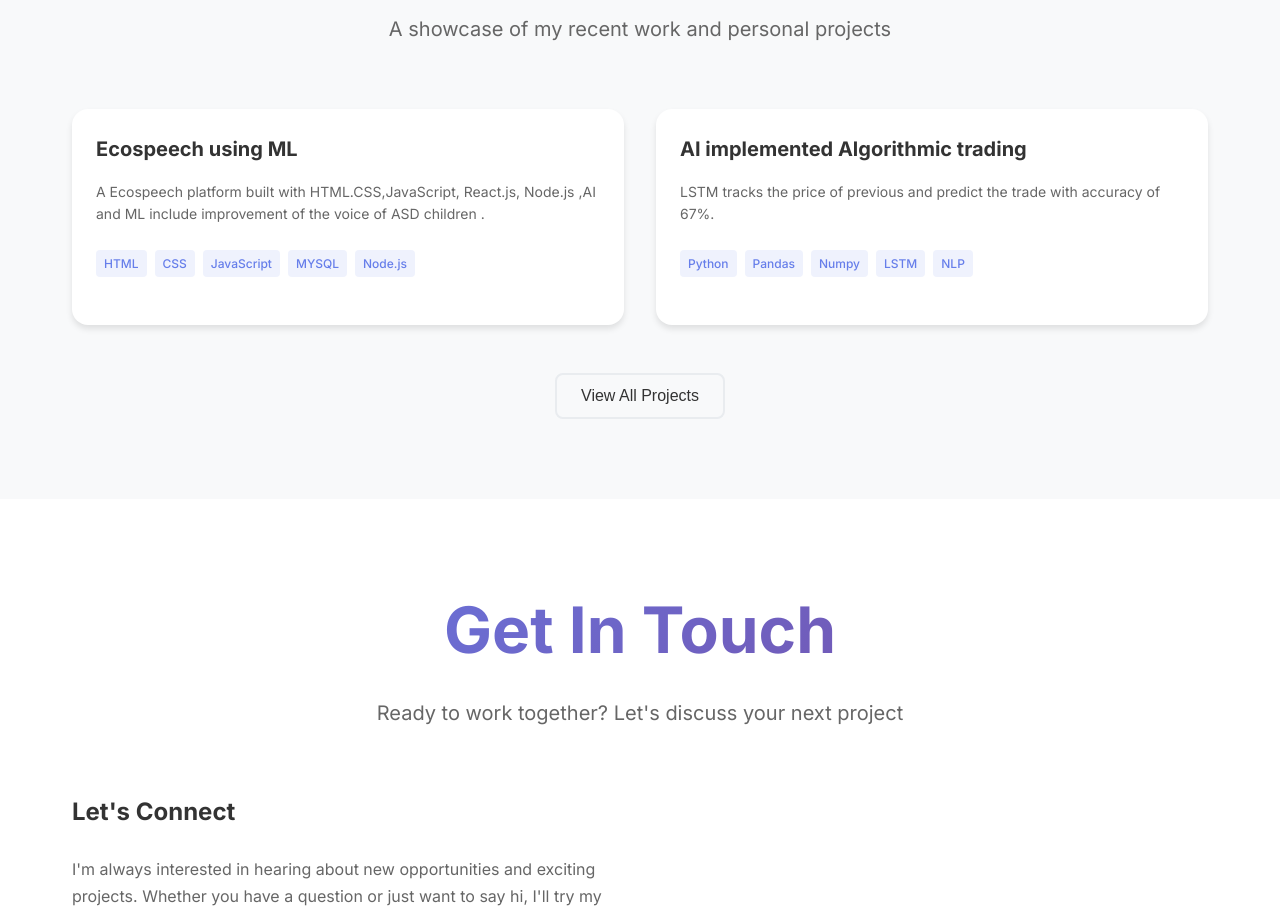
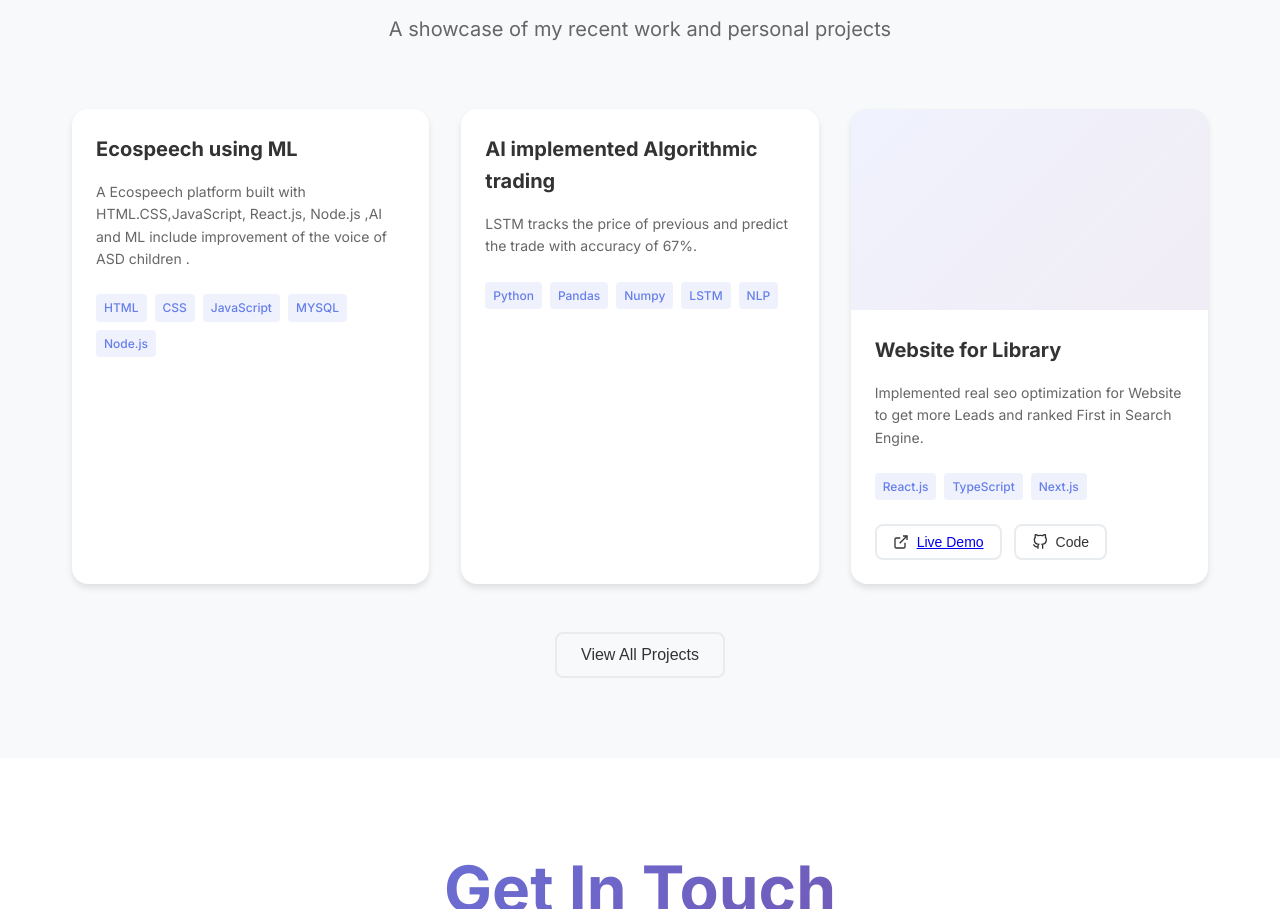
Before and after one commit to Manoj-241/Myweb, a plain HTML site: page index.html in a window 1280 px wide. Shown: the part 2902-3811 px from the top of the page. Drawn offline with Linux system fonts and the light colour scheme.

Commit message:
Update index.html
Added new projects

```diff
--- a/index.html
+++ b/index.html
@@ -329,18 +329,17 @@
                     </div>
                 </div>
 
-                <!-- <div class="project-card">
+                <div class="project-card">
                     <div class="project-image">
                         <div class="placeholder-image"></div>
                     </div>
                     <div class="project-content">
-                        <h3>Weather Dashboard</h3>
-                        <p>A beautiful weather dashboard with location-based forecasts, interactive maps, and customizable widgets for weather tracking.</p>
+                        <h3>Website for Library </h3>
+                        <p>Implemented real seo optimization for Website to get more Leads and ranked First in Search Engine.</p>
                         <div class="project-tags">
-                            <span class="tag">React</span>
+                            <span class="tag">React.js</span>
                             <span class="tag">TypeScript</span>
-                            <span class="tag">Weather API</span>
-                            <span class="tag">Chart.js</span>
+                            <span class="tag">Next.js</span>
                         </div>
                         <div class="project-buttons">
                             <button class="btn btn-outline btn-small">
@@ -349,7 +348,7 @@
                                     <polyline points="15,3 21,3 21,9"></polyline>
                                     <line x1="10" y1="14" x2="21" y2="3"></line>
                                 </svg>
-                                Live Demo
+                                <a href="https://nova-library-two.vercel.app/" target="_blank">Live Demo</a>
                             </button>
                             <button class="btn btn-outline btn-small">
                                 <svg width="16" height="16" viewBox="0 0 24 24" fill="none" stroke="currentColor" stroke-width="2">
@@ -359,7 +358,7 @@
                             </button>
                         </div>
                     </div>
-                </div>-->
+                </div>
             </div>
 
             <div class="projects-footer">
```
